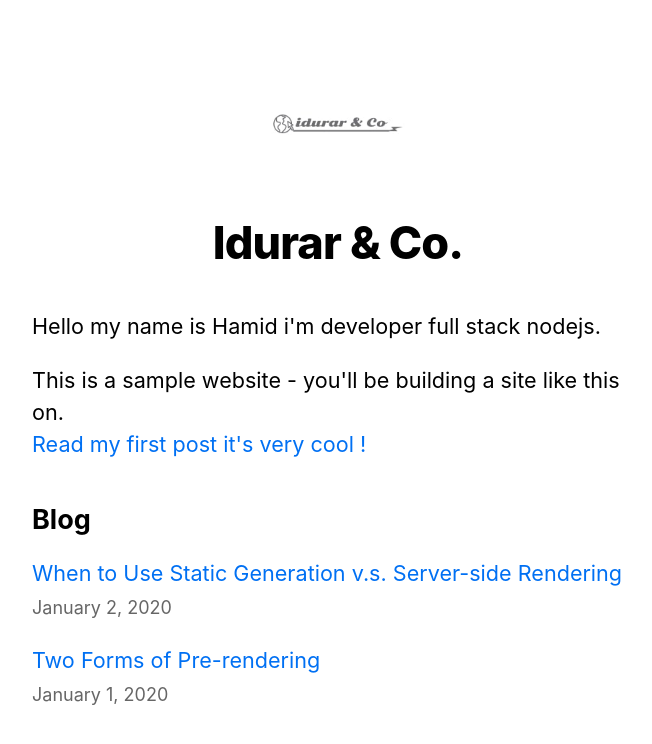
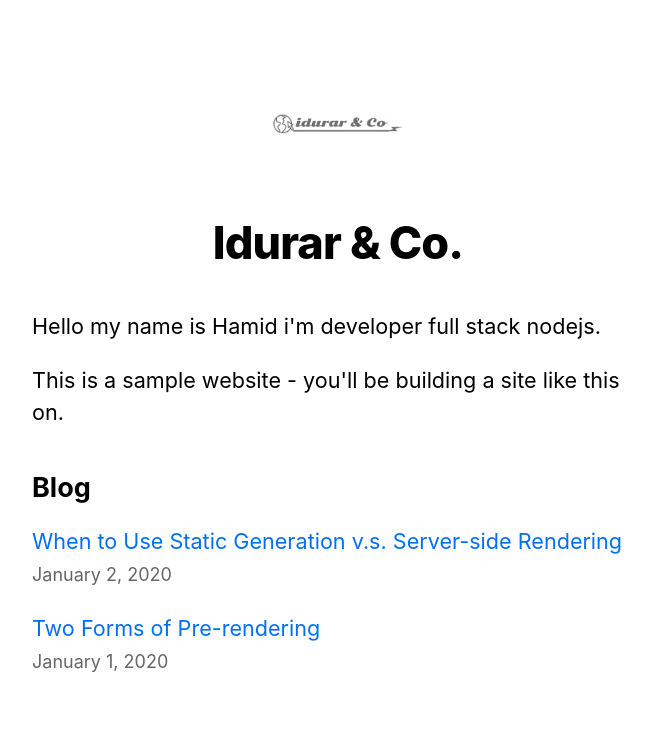
Before and after one commit to IdurarDev/test-next, a Next.js app: page / in a window 1280 px wide. Shown: the top 744 px of the page, without its empty margins (302-954 px from the left). Built offline with nearby package versions, Linux system fonts and the light colour scheme.

Commit message:
delete link tag is not used

```diff
--- a/pages/index.js
+++ b/pages/index.js
@@ -33,7 +33,6 @@ export default function Home( { allPostsData } ) {
         <p>Hello my name is Hamid i'm developer full stack nodejs.</p>
         <p>
           This is a sample website - you'll be building a site like this on.<br />
-          <Link href="./posts/first-post">Read my first post it's very cool !</Link>
         </p>
       </section>
       <section className={`${utilStyles.headingMd} ${utilStyles.padding1px}`}>
```
